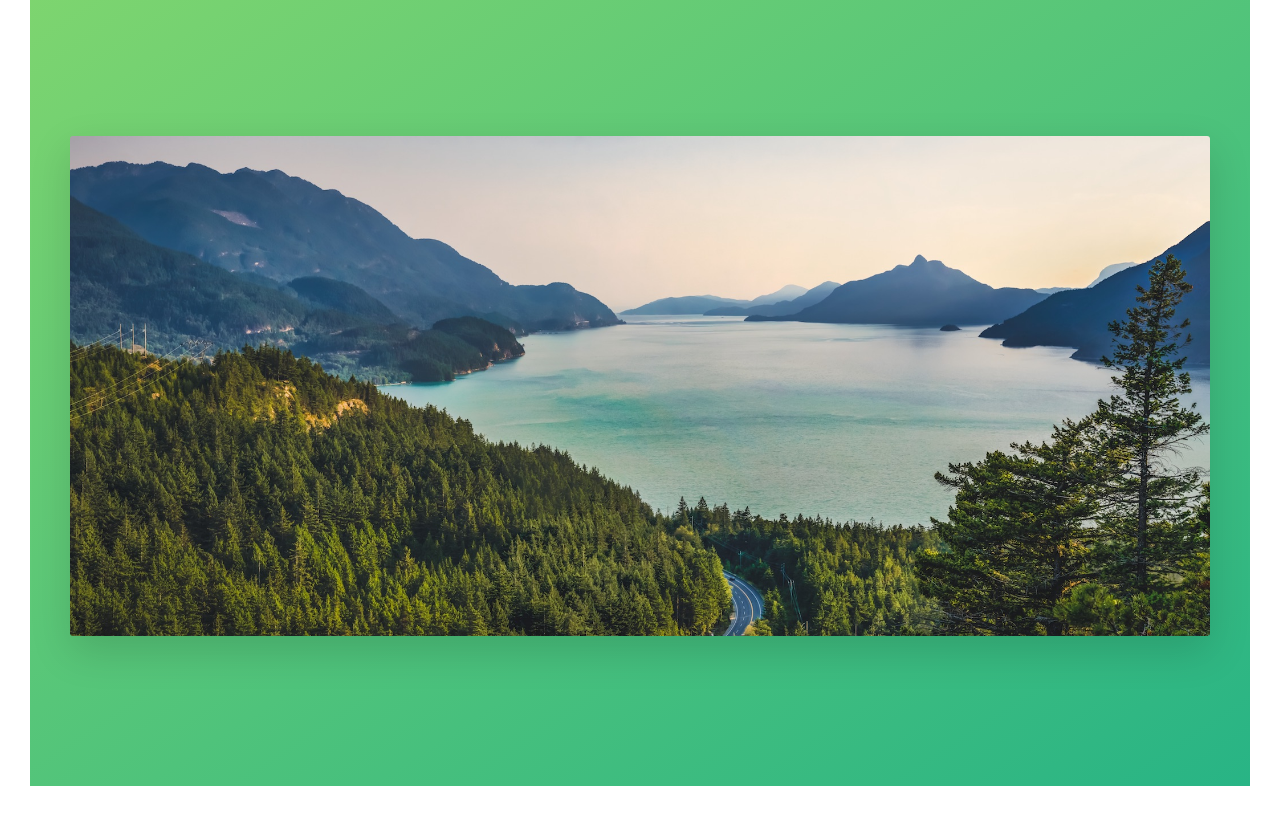
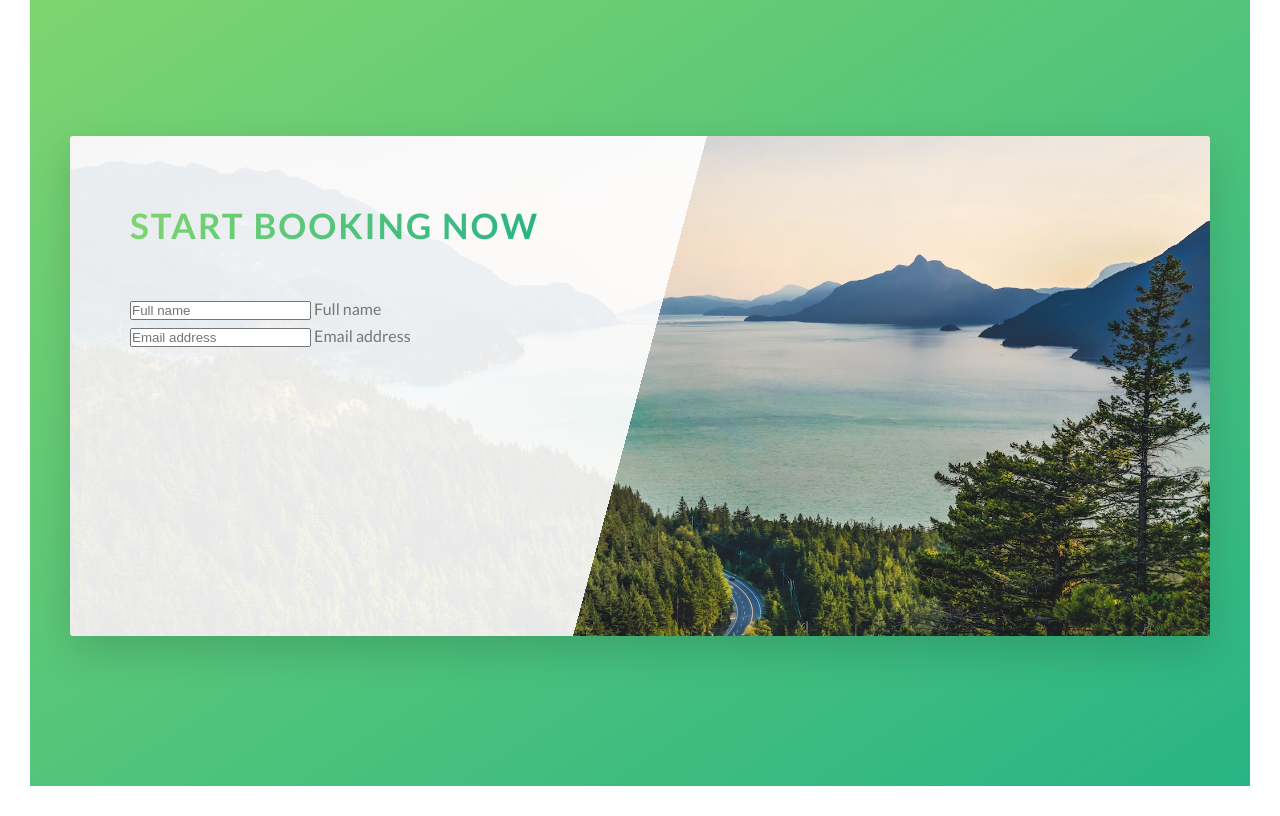
Before and after one commit to andres-cruz/natours, a website: page index.html in a window 1280 px wide. Shown: the part 4640-5456 px from the top of the page. Drawn offline with Linux system fonts and the light colour scheme.

Commit message:
Building the Booking Section - Part 1 / 2

```diff
--- a/index.html
+++ b/index.html
@@ -327,7 +327,37 @@
       <section class="section-book">
         <div class="row">
           <div class="book">
+            <div class="book__form">
+              <form action="#" class="form">
+                <div class="u-margin-bottom-medium">
+                  <h2 class="heading-secondary">
+                    Start booking now
+                  </h2>
+                </div>
 
+                <div class="form__group">
+                  <input
+                    type="text"
+                    class="form__input"
+                    placeholder="Full name"
+                    id="name"
+                    required
+                  />
+                  <label for="name" class="form__label">Full name</label>
+                </div>
+
+                <div class="form__group">
+                  <input
+                    type="email"
+                    class="form__input"
+                    placeholder="Email address"
+                    id="email"
+                    required
+                  />
+                  <label for="email" class="form__label">Email address</label>
+                </div>
+              </form>
+            </div>
           </div>
         </div>
       </section>
--- a/sass/pages/_home.scss
+++ b/sass/pages/_home.scss
@@ -42,9 +42,20 @@
 }
 
 .book {
-  background-image: url(../img/nat-10.jpg);
+  background-image: linear-gradient(
+      105deg,
+      rgba($color-white, 0.9) 0%,
+      rgba($color-white, 0.9) 50%,
+      transparent 50%
+    ),
+    url(../img/nat-10.jpg);
   background-size: cover;
   border-radius: 3px;
   box-shadow: 0 1.5rem 4rem rgba($color-black, 0.15);
   height: 50rem;
+
+  &__form {
+    width: 50%;
+    padding: 6rem;
+  }
 }
```
Also changed, not shown: css/style.css.
